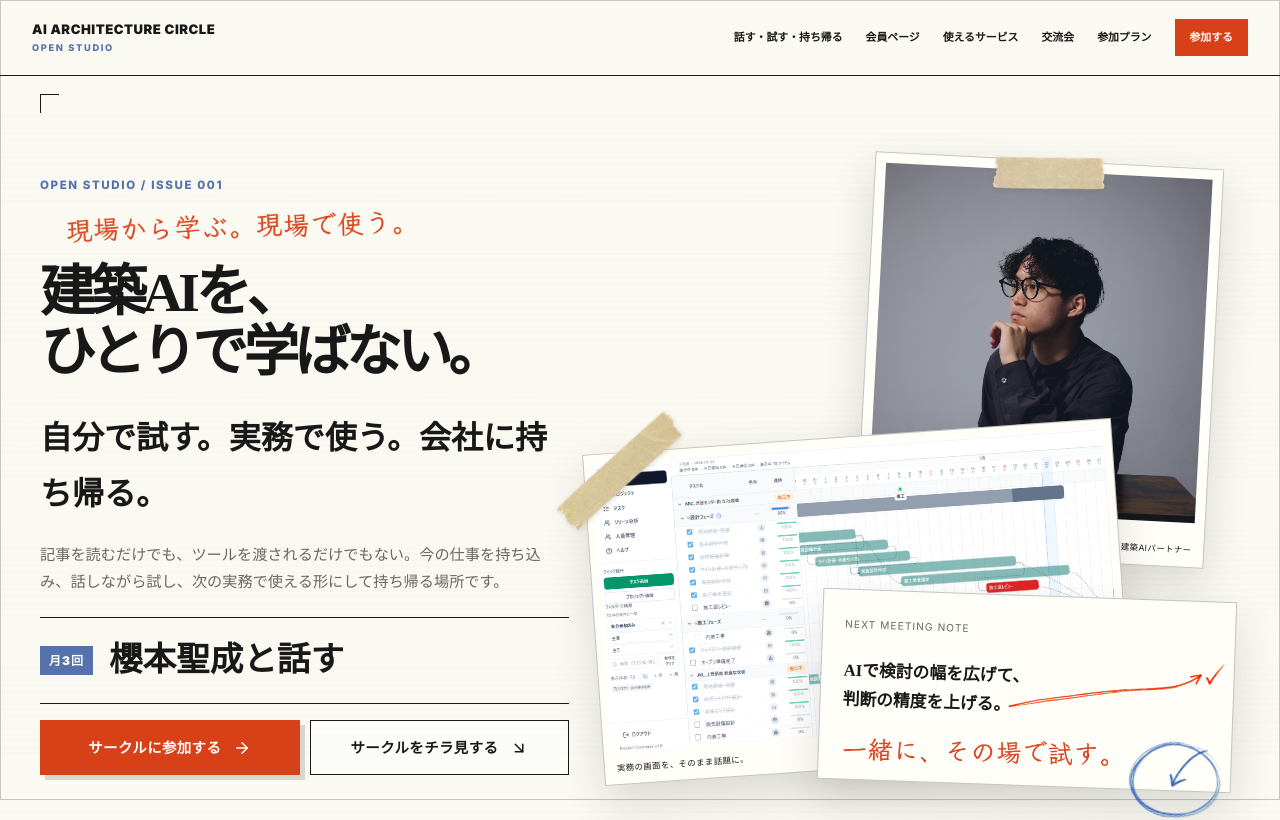
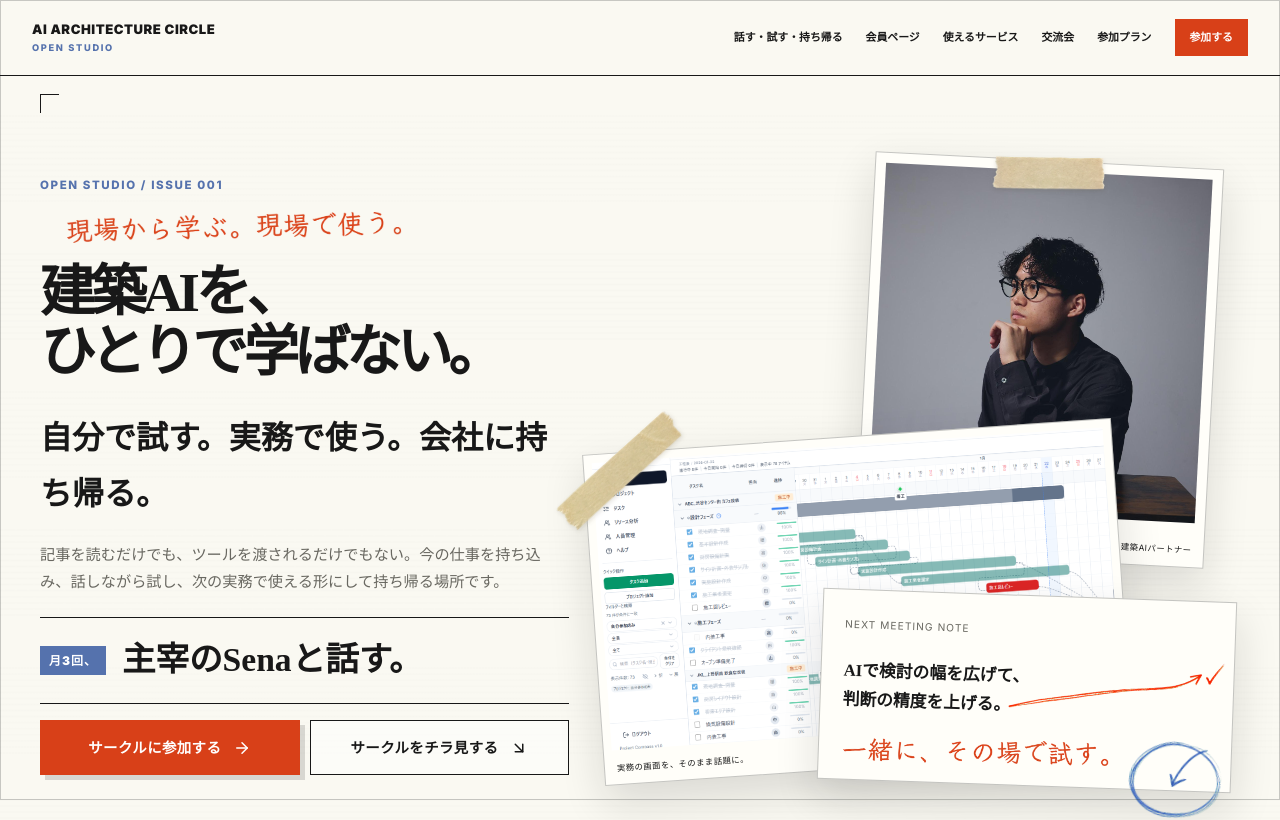
Before and after one commit to suz-u3n-chu/AI-Architecture-Circle, a React (Vite) app: page / in a window 1280 px wide. Shown: the top 820 px of the page. Built offline with nearby package versions, Linux system fonts and the light colour scheme; a web font is replaced by a local one.

Commit message:
feat: present the Sena conversation promise clearly

```diff
--- a/components/circle/CircleHero.tsx
+++ b/components/circle/CircleHero.tsx
@@ -7,6 +7,10 @@ function track(location: string) {
 
 export default function CircleHero() {
   const hero = content.hero;
+  const valuePrefix = `月${hero.interviewsPerMonth}回、`;
+  const valuePromise = hero.primaryValue.startsWith(valuePrefix)
+    ? hero.primaryValue.slice(valuePrefix.length)
+    : hero.primaryValue;
 
   return (
     <section className="circle-hero section-frame" aria-labelledby="hero-title">
@@ -28,8 +32,8 @@ export default function CircleHero() {
         <p className="hero-supporting">{hero.supportingLine}</p>
         <p className="hero-description">{hero.description}</p>
         <div className="hero-value">
-          <span className="value-count">月{hero.interviewsPerMonth}回</span>
-          <strong>{hero.primaryValue.replace(`月${hero.interviewsPerMonth}回、`, '')}</strong>
+          <span className="value-count">{valuePrefix}</span>
+          <strong>{valuePromise}</strong>
         </div>
         <div className="hero-actions">
           <a
--- a/content/circle-content.json
+++ b/content/circle-content.json
@@ -9,7 +9,7 @@
     "headline": "建築AIを、ひとりで学ばない。",
     "supportingLine": "自分で試す。実務で使う。会社に持ち帰る。",
     "interviewsPerMonth": 3,
-    "primaryValue": "月3回、櫻本聖成と話す",
+    "primaryValue": "月3回、主宰のSenaと話す。",
     "description": "記事を読むだけでも、ツールを渡されるだけでもない。今の仕事を持ち込み、話しながら試し、次の実務で使える形にして持ち帰る場所です。",
     "portrait": "/images/circle/sena-profile.jpg",
     "artifact": "/images/circle/compass.png",
@@ -22,7 +22,7 @@
       "number": "01",
       "label": "TALK",
       "title": "話す",
-      "copy": "月3回のオンライン面談で、いま抱えている業務やAI活用の迷いを櫻本聖成と整理します。",
+      "copy": "月3回のオンライン面談で、いま抱えている業務やAI活用の迷いを主宰のSenaと整理します。",
       "annotation": "まず、仕事をそのまま持ってくる。"
     },
     {
@@ -199,7 +199,7 @@
     }
   ],
   "planFeatures": [
-    "月3回、櫻本聖成とのオンライン面談",
+    "月3回、主宰のSenaとオンライン面談",
     "会員ページのTips・アーカイブ・テンプレート",
     "利用可能な5つの建築AIサービス",
     "今後追加される対象サービス",
@@ -213,7 +213,7 @@
     },
     {
       "question": "オンライン面談はどのように行いますか？",
-      "answer": "月3回、少人数のオンライン面談を行います。自分の業務を持ち込み、櫻本聖成と直接話しながら次に試すことを決めます。"
+      "answer": "月3回、少人数のオンライン面談を行います。自分の業務を持ち込み、主宰のSenaと直接話しながら次に試すことを決めます。"
     },
     {
       "question": "参加できない回はどうなりますか？",
--- a/styles/circle.css
+++ b/styles/circle.css
@@ -360,8 +360,9 @@ img {
 .hero-value {
   display: flex;
   max-width: 560px;
-  align-items: center;
-  gap: 16px;
+  flex-direction: column;
+  align-items: flex-start;
+  gap: 8px;
   margin: 22px 0 0;
   padding: 13px 0;
   border-top: 1px solid var(--ink);
@@ -380,6 +381,13 @@ img {
 .hero-value strong {
   font-family: var(--serif);
   font-size: clamp(1.25rem, 4vw, 2.1rem);
+}
+
+.hero-value .value-count,
+.hero-value strong {
+  white-space: nowrap;
+  word-break: keep-all;
+  overflow-wrap: normal;
 }
 
 .hero-actions {
@@ -1284,6 +1292,12 @@ img {
     padding-block: 112px;
   }
 
+  .hero-value {
+    flex-direction: row;
+    align-items: center;
+    gap: 16px;
+  }
+
   .hero-actions {
     grid-template-columns: repeat(2, minmax(0, 1fr));
   }
```
